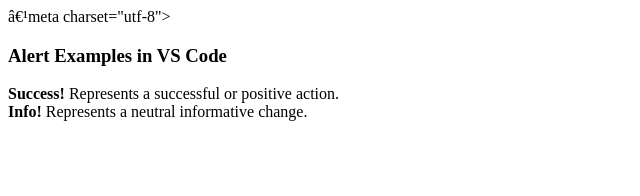
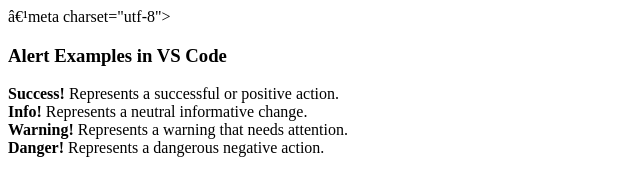
Before and after one commit to elviisjr04/Getting-Started-with-Visual-Studio-Code, a plain HTML site: page index.html in a window 1280 px wide. Shown: the whole page, without its empty margins (0-640 px from the left). Drawn offline with Linux system fonts and the light colour scheme.

Commit message:
Added Features

```diff
--- a/index.html
+++ b/index.html
@@ -1,7 +1,7 @@
 <!DOCTYPE html>
 <html lang="en">
 <head>
-    <title>Alert Examples</title>
+    <title>Alert Examples!!</title>
     ‹meta charset="utf-8">
 </head>
 <body>
@@ -9,5 +9,7 @@
     <h3>Alert Examples in VS Code</h3>
         <strong>Success!</strong> Represents a successful or positive action.</br>
         <strong>Info!</strong> Represents a neutral informative change.</br>
+        <strong>Warning!</strong> Represents a warning that needs attention.</br>
+        <strong>Danger!</strong> Represents a dangerous negative action.</br>
     </body>
 </html>
```
